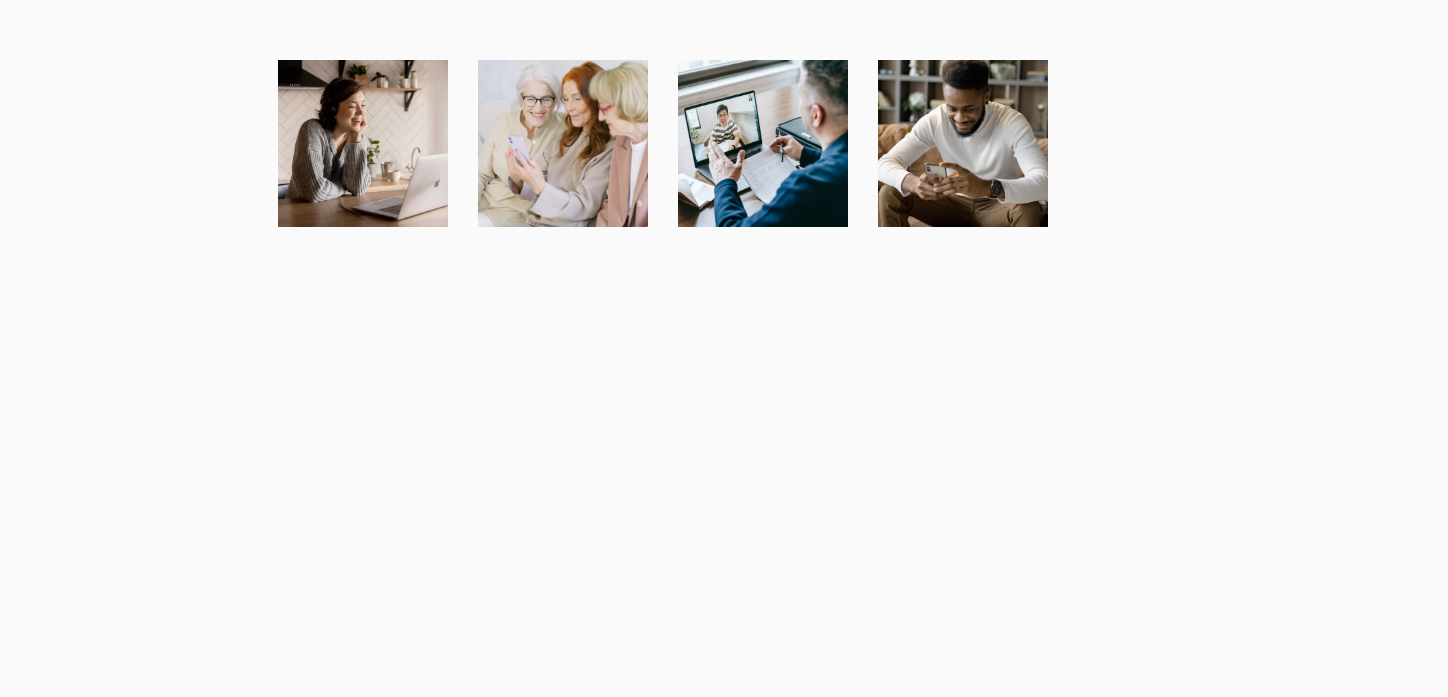
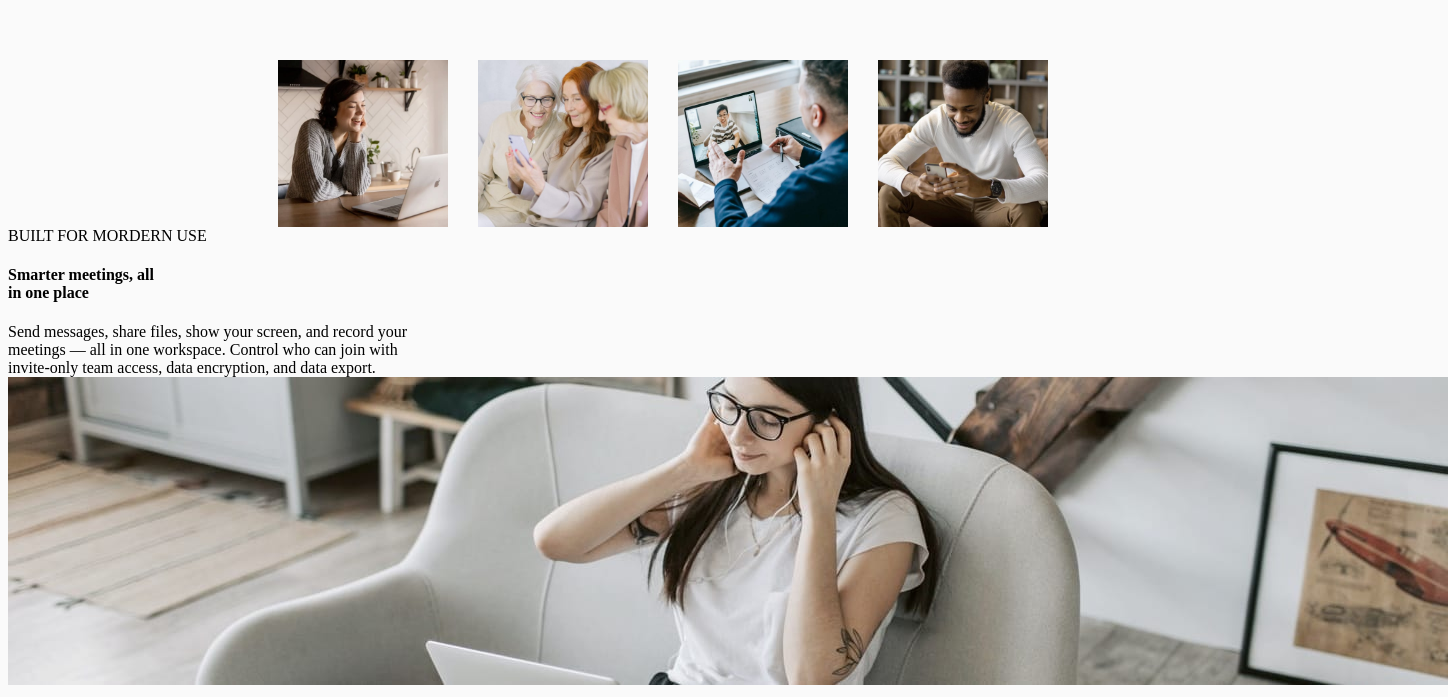
Before and after one commit to georgeeshun/Amalitech-Phase-One-Project, a plain HTML site: page index.html in a window 1280 px wide. Shown: the part 584-1281 px from the top of the page, 1448 px wide, since content can reach past the window. Before the commit the page ends 819 px from the top, so only its background shows below. Drawn offline with Linux system fonts and the light colour scheme.

Commit message:
Changes to be committed: Added the footer modified:   index.html

```diff
--- a/index.html
+++ b/index.html
@@ -38,7 +38,18 @@
       <img id="slide3" src="assets/desktop/image-men-in-meeting.jpg" alt="">
       <img id="slide4" src="assets/desktop/image-man-texting.jpg" alt="">
     </div>
+    <div>
+      <div>BUILT FOR MORDERN USE</div>
+      <div><h4>Smarter meetings, all <br> in one place</h4></div>
+      <div>Send messages, share files, show your screen, and record your <br>
+        meetings — all in one workspace. Control who can join with <br>
+         invite-only team access, data encryption, and data export.</div>
+    </div>
   </main>
-  <footer></footer>
+  <footer>
+    <div>
+      <img src="assets/desktop/image-footer.jpg" alt="">
+    </div>
+  </footer>
 </body>
 </html>
--- a/style.css
+++ b/style.css
@@ -106,6 +106,10 @@ p {
 
 }
 
+.button1:hover {
+    background-color: #71C0D4;
+}
+
 .button2 {
     display: flex;
     flex-direction: row;
@@ -119,6 +123,10 @@ p {
     margin-left: 10px;
     color: #FFFFFF;
     background-color: #855FB1;
+}
+
+.button2:hover {
+    background-color: #D9B8FF;
 }
 
 #version {
```
